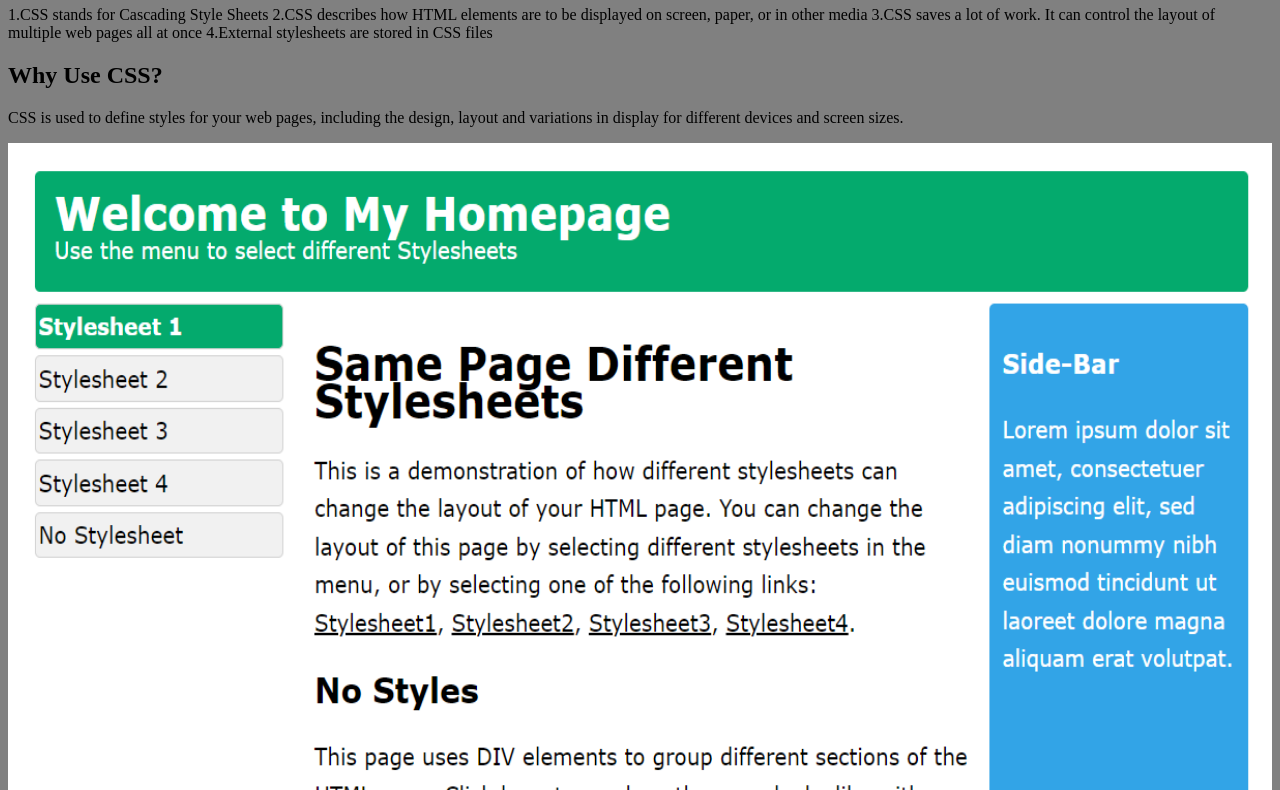
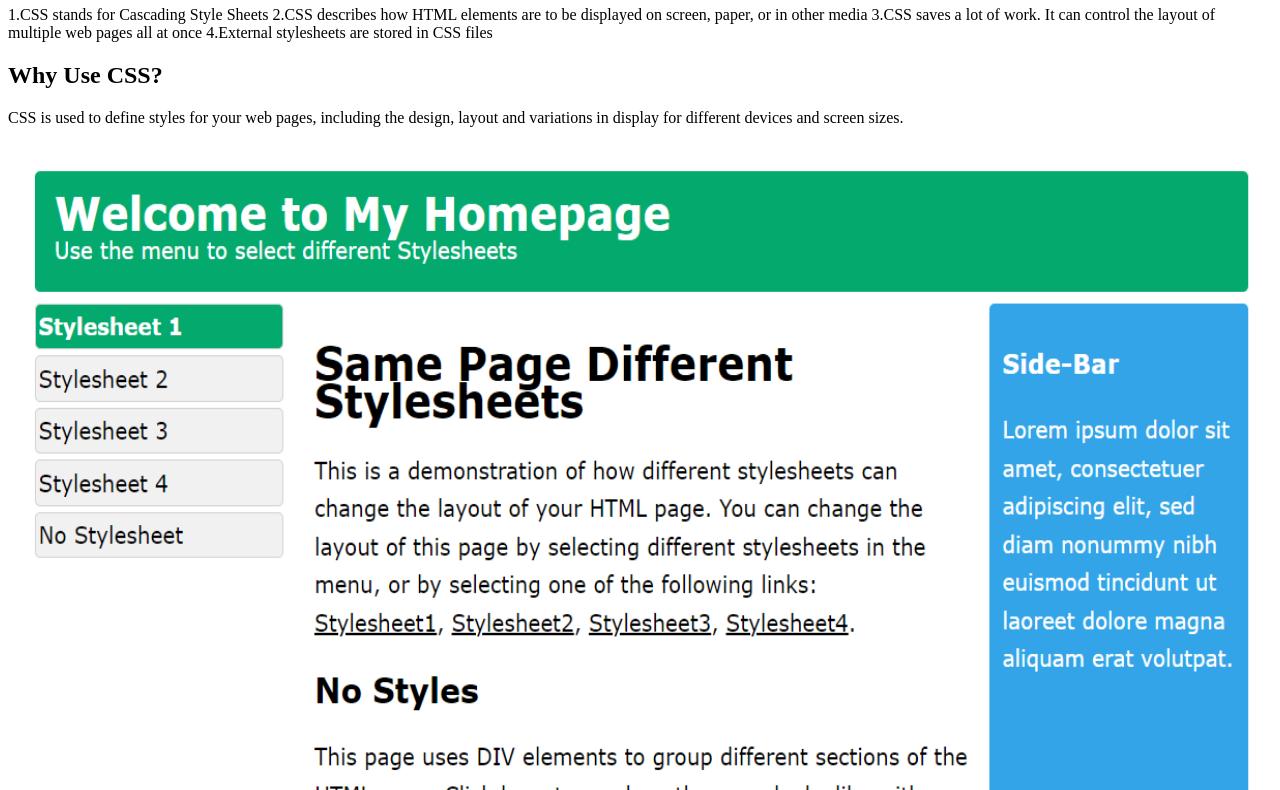
Before and after one commit to arungurajapu/website, a plain HTML site: page index.html in a window 1280 px wide. Shown: the part 60-850 px from the top of the page. Drawn offline with Linux system fonts and the light colour scheme.

Commit message:
second commit

```diff
--- a/index.html
+++ b/index.html
@@ -4,7 +4,7 @@
 			CSS INTRODUCTION
 		</title>
 	</head>
-	<body style="background-color: grey;">
+	<body style="background-color:transparent ;">
 		<h1>What is CSS?</h1>
 		<p>
 			1.CSS stands for Cascading Style Sheets
```
